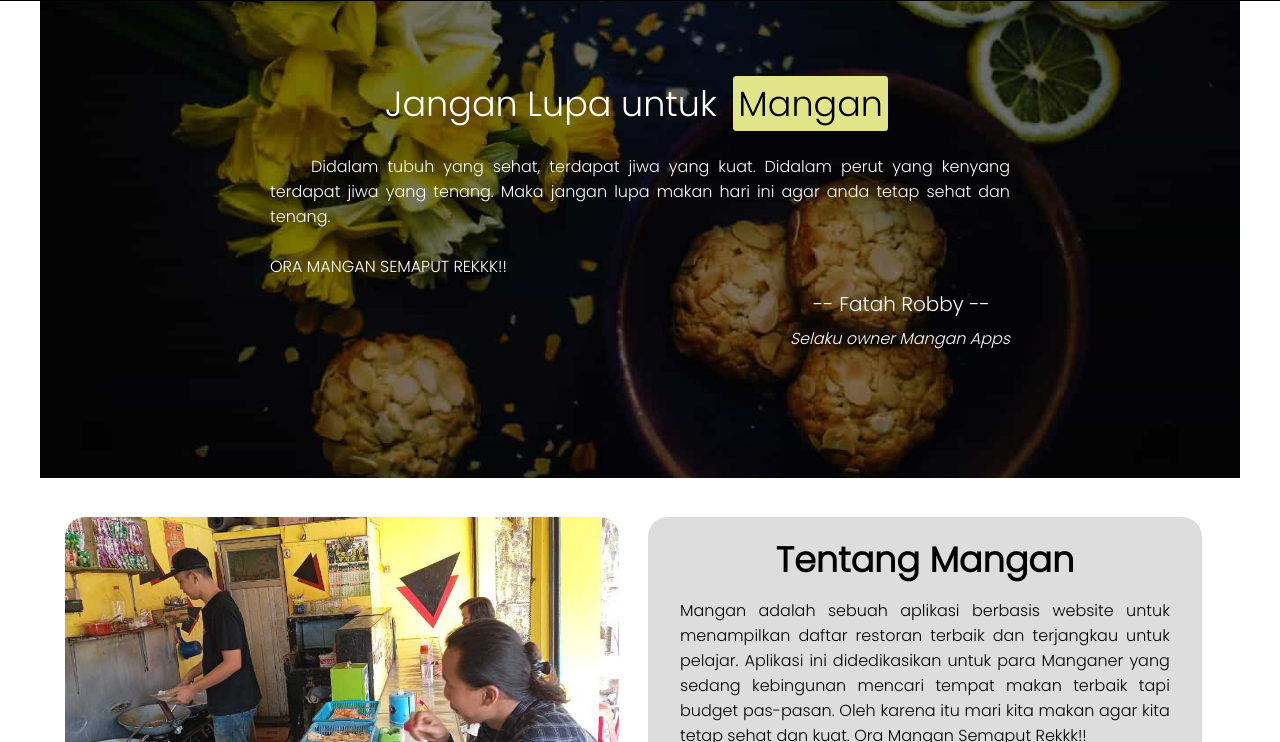
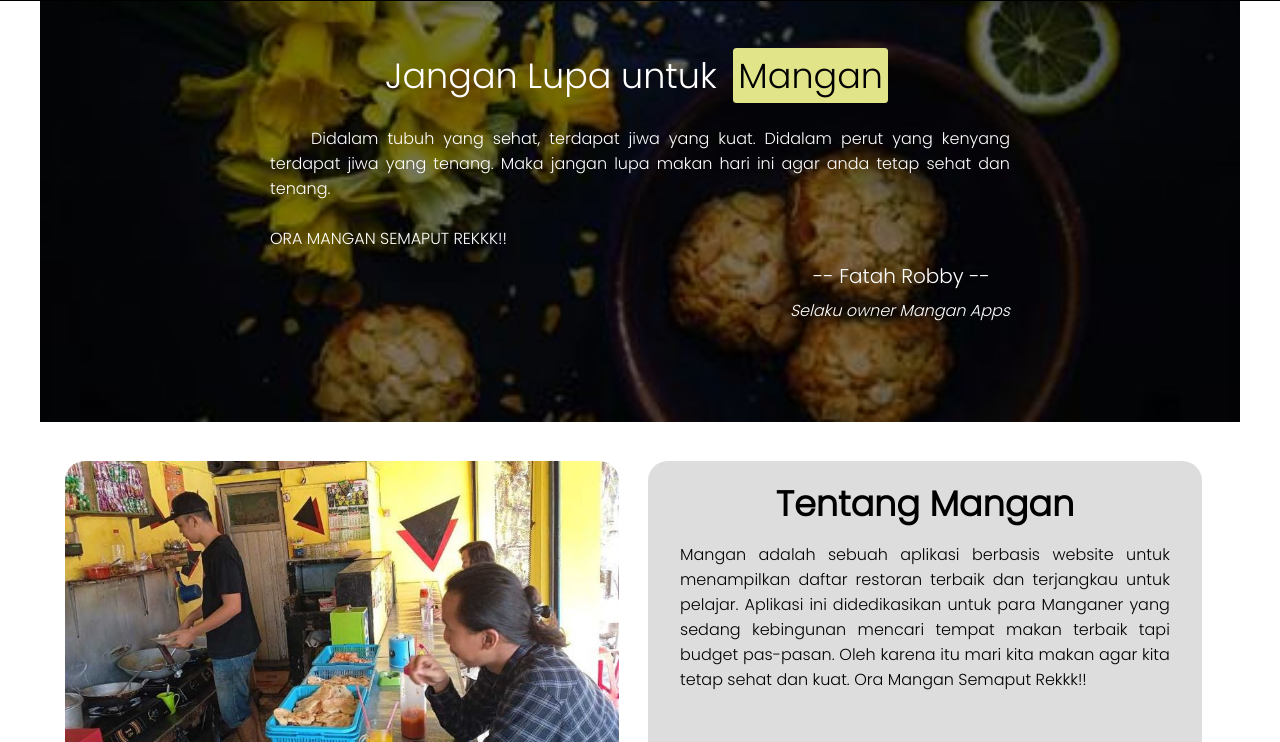
Before and after one commit to FthRobby/Mangan-Apps, a website built with webpack: page src/templates/index.html in a window 1280 px wide. Shown: the part 58-800 px from the top of the page. Built offline with nearby package versions, Linux system fonts and the light colour scheme; no server answers; files whose address does not match are found by name; what serviceworker-webpack-plugin would draw is missing.

Commit message:
modified code and add image from sharp

```diff
--- a/src/scripts/views/templates/about-mangan.js
+++ b/src/scripts/views/templates/about-mangan.js
@@ -5,7 +5,8 @@
                 <div>
                     <figure class="headline__figure">
                     <picture>
-
+                        <source media="(max-width: 599px)" srcset="images/mangan-small.jpg">
+                        <source media="(min-width: 600px)" srcset="images/mangan-large.jpg">
                         <img class="lazyload" src="images/heros/mangan.jpg">
                     </picture>
                      <figcaption>Image Source : https://suarabanyumas.com/</figcaption>
--- a/src/styles/responsive.css
+++ b/src/styles/responsive.css
@@ -149,6 +149,11 @@
   }
   .restaurant__menus li {
       font-size: 15px;
+  }
+
+  .hero {
+    background-image: url('/images/hero-image_2-small.jpg');
+    min-height: 480px;
   }
 }
 
```
